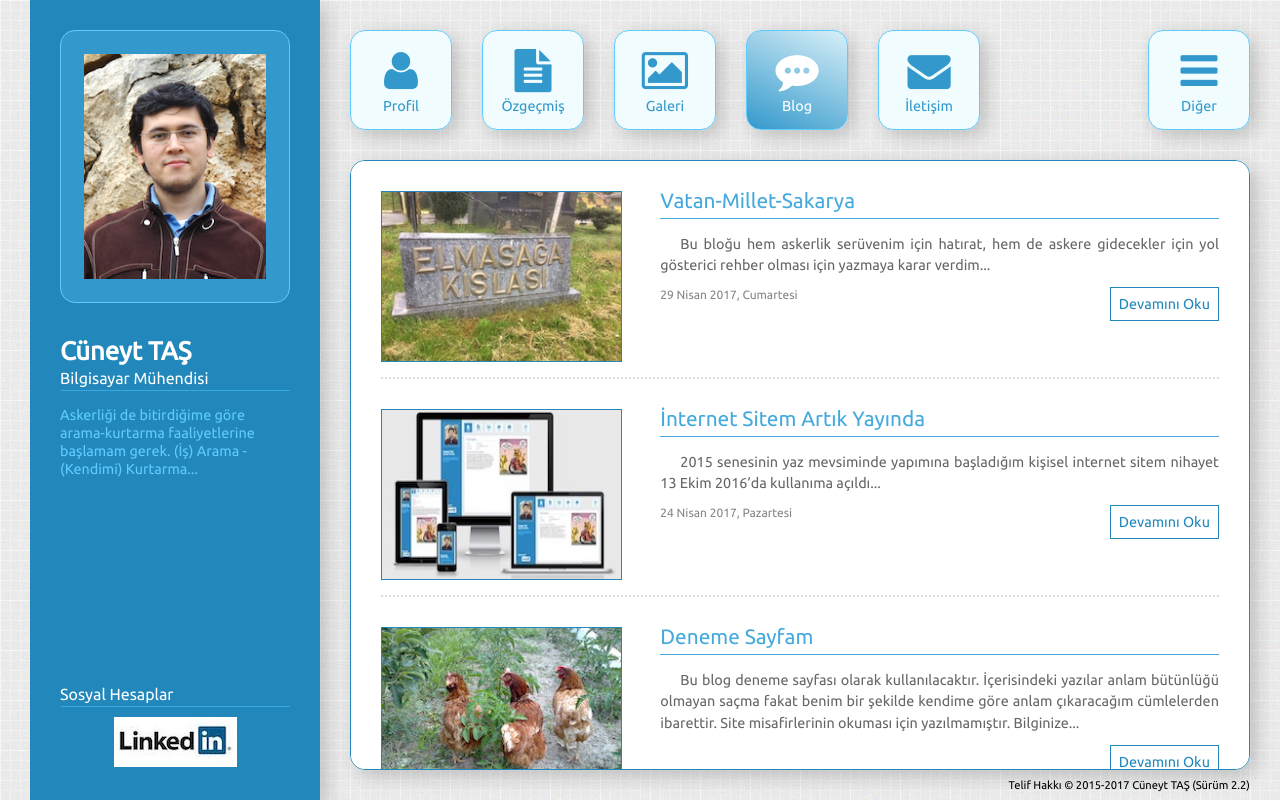
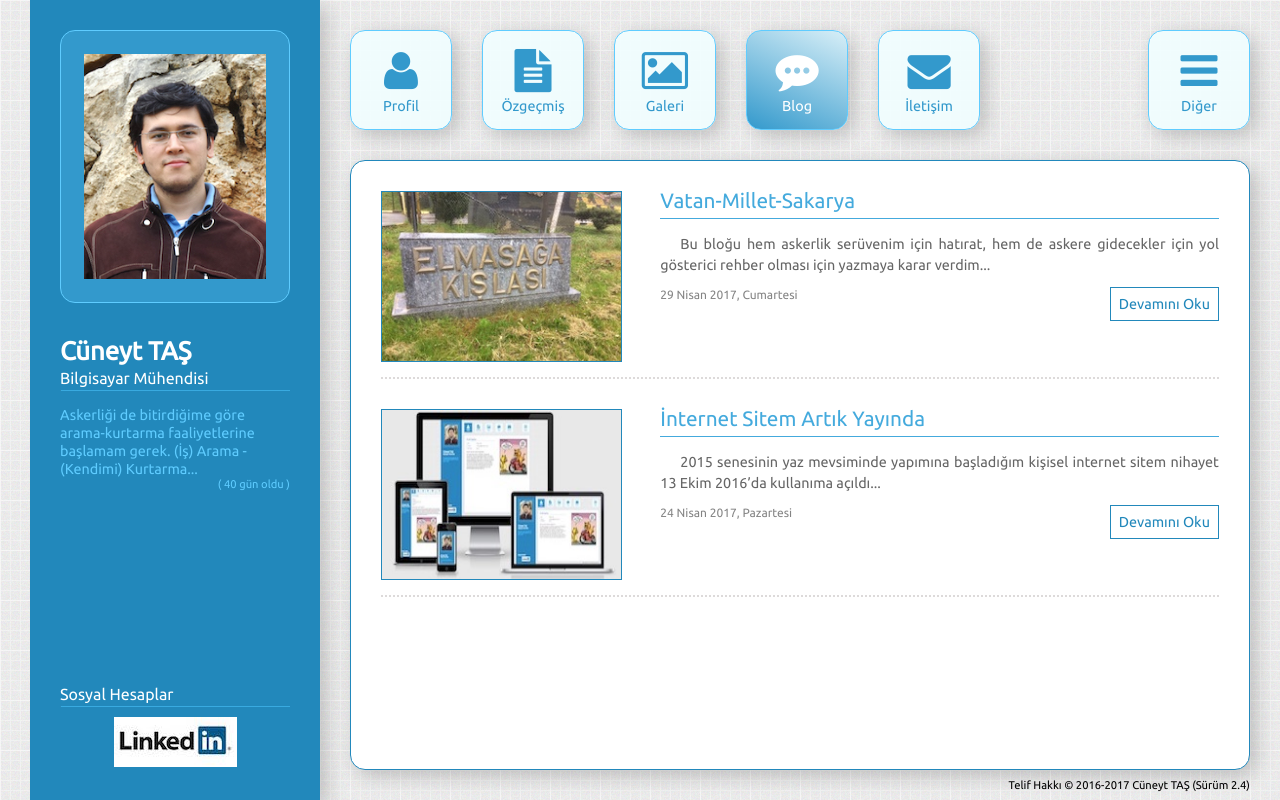
Before and after one commit to cuneyttas/Internet-Sitem, a PHP site: page /blog.php in a window 1280 px wide. Run offline with PHP 8.4, Linux system fonts and the light colour scheme.

Commit message:
- Bloglar sayfalama simgelemelerinin çıkmamasıyla alakalı bir hata düzeltildi. - Yorumun altına kaç günden beri yazının var olduğunu belirten sayaç eklendi. - Bazı resimler optimize edildi.

```diff
--- a/blog.php
+++ b/blog.php
@@ -108,7 +108,7 @@ if ( !isset($blogNo) ) {
 	<?=$bloglar[$blogNo]['uzun_icerik']?>
 	<?php
 
-		if($_GET['blog']==0) include("deneme.php");
+		if($_GET['blog']==0) bloglar[0];
 
 	?>
 
--- a/blog_veriler.php
+++ b/blog_veriler.php
@@ -3,14 +3,6 @@
 $bloglar = array();
 
 $bloglar[0] = array(
-	"baslik" => "Deneme Sayfam",
-	"kisa_icerik" => "Bu blog deneme sayfası olarak kullanılacaktır. İçerisindeki yazılar anlam bütünlüğü olmayan saçma fakat benim bir şekilde kendime göre anlam çıkaracağım cümlelerden ibarettir. Site misafirlerinin okuması için yazılmamıştır. Bilginize...  ",
-	"uzun_icerik" => "",
-	"resim" => "tavuk_deneme",
-	"tarih" => ""
-);
-
-$bloglar[1] = array(
 	"baslik" => "İnternet Sitem Artık Yayında",
 	"kisa_icerik" => "2015 senesinin yaz mevsiminde yapımına başladığım kişisel internet sitem nihayet 13 Ekim 2016’da kullanıma açıldı...",
 	"uzun_icerik" => "<p>2015 senesinin yaz mevsiminde yapımına başladığım kişisel internet sitem nihayet 13 Ekim 2016’da kullanıma açıldı. Uzun zamandır üzerinde çalıştığım bu site şu an görünümde diğer kişisel sitelerden pek de farklı görünmese de gitgide farklı bir yol izlemeye başlayacak. Facebook, Twitter gibi sosyal ağlardan paylaşımlar yapmak yerine kendi internet sitemden benzer paylaşımlar yapacağım. Tek kullanacağım sosyal iş ağı, LinkedIn olacak. Öncelikli hedefim paylaşımların daha çok kişiye ulaşması olmadığından siteme kaç kişinin girdiği, ne kadar durduğu, ne gibi yorumlar yaptığı gibi hususlar beni pek ilgilendirmeyecek. Bu siteyi geliştirmekteki asıl amacım, internet programlamadaki bilgilerimi tazelemek ve bu site üzerinden test etmek olacak. HTML, CSS, JavaScript, Jquery, PHP ve daha bir çok teknolojiyi bu site üzerinden öğrenip uygulama yapacağım. Dışardan gelen kullanıcılar sitenin bazı sayfalarında gördüğü tuhaf uygulamalara anlam veremeyebilirler. Ama aslında o anlamsız gibi görünen yerler benim test sayfam olabilecek.</p>
@@ -26,7 +18,7 @@ $bloglar[1] = array(
 	"tarih" => "24 Nisan 2017, Pazartesi"
 );
 
-$bloglar[2] = array(
+$bloglar[1] = array(
 	"baslik" => "Vatan-Millet-Sakarya",
 	"kisa_icerik" => "Bu bloğu hem askerlik serüvenim için hatırat, hem de askere gidecekler için yol gösterici rehber olması için yazmaya karar verdim...",
 	"uzun_icerik" => "<p>Askerlik görevi, ülkemizde zorunlu olarak uygulanan en önemli vatanî görevlerden biridir. Kimimiz işe başlamak için bir engel olarak görür onu, kimimiz “Askere gtimeyene kız verilmez.” sözüne binaen evlilik hayallerini askerlikten sonraya bırakır. Bir an önce askerliği yapıp önümüzdeki en büyük engeli ortadan kaldırmak isteriz. Yine de ülkemiz tarihinde yüzyıllardan beri süregelen bu vatanî görevimizin kutsallığının farkında olup peygamber ocağı dediğimiz bu vazifeye saygımızı da her daim gösteririz. Gerekirse bu uğurda şehit düşer veya gazi olup sakat kalırız. Bu bloğu hem askerlik serüvenim için <cite>hatırat</cite>, hem de askere gideceklere yol gösterici rehber olması için yazmaya karar verdim. Askerliğimi kısa dönem olarak yaptığım için, bir kısa dönem askerin gözüyle notlar düşeceğim.</p>
@@ -78,4 +70,5 @@ $bloglar[2] = array(
 	"tarih" => "29 Nisan 2017, Cumartesi"
 );
 
+
 ?>
--- a/css/bicim.css
+++ b/css/bicim.css
@@ -113,11 +113,21 @@ div.bilgi h1.isim {
 
 }
 
-div.bilgi p.tanitim {
+div.bilgi p.yorum {
 
 	font-size: .9em;
     color: #5FCCFF;
     line-height: 18px;
+    margin-bottom: 0;
+
+}
+
+div.bilgi p.yorumZaman {
+
+	font-size: .7em;
+    color: #5FCCFF;
+    float: right;
+    margin: 0;
 
 }
 
--- a/fonksiyonlar.php
+++ b/fonksiyonlar.php
@@ -62,7 +62,17 @@ function tema_solSutun() {
  		<h1 class="isim">Cüneyt TAŞ</h1>
  		<p class="baslik">Bilgisayar Mühendisi</p>
  		<hr class="cizgi">
- 		<p class="tanitim"> Askerliği de bitirdiğime göre arama-kurtarma faaliyetlerine başlamam gerek. (İş) Arama - (Kendimi) Kurtarma...   </p>
+ 		<p class="yorum"> Askerliği de bitirdiğime göre arama-kurtarma faaliyetlerine başlamam gerek. (İş) Arama - (Kendimi) Kurtarma...   </p>
+ 		<p class="yorumZaman">
+
+	 		<?php
+
+	 			$baslangic = strtotime("April 23");
+	 			$son = ceil((time()-$baslangic)/60/60/24);
+	 			echo "( ".$son ." gün oldu )";
+
+			?>
+			</p>
 
 		</div> <!-- bilgi sonu -->
 
@@ -133,7 +143,7 @@ function tema_altKisim() {
 
 	<footer class="sutun-12">
 
-		<p>Telif Hakkı © 2015-2017 Cüneyt TAŞ (Sürüm 2.2)</p>
+		<p>Telif Hakkı © 2016-<?php echo date("Y");?> Cüneyt TAŞ (Sürüm 2.4)</p>
 
 	</footer>
 
```
Also changed, not shown: deneme.php (+9 -8 lines), ozgecmis.php (+16 -4 lines), resim/cuneyt.jpg, resim/linkedin.jpg, resim/turk-kedisi.jpg.
